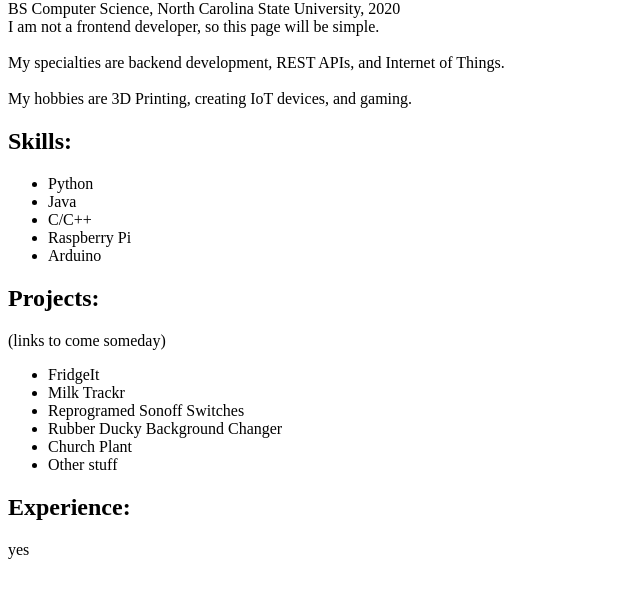
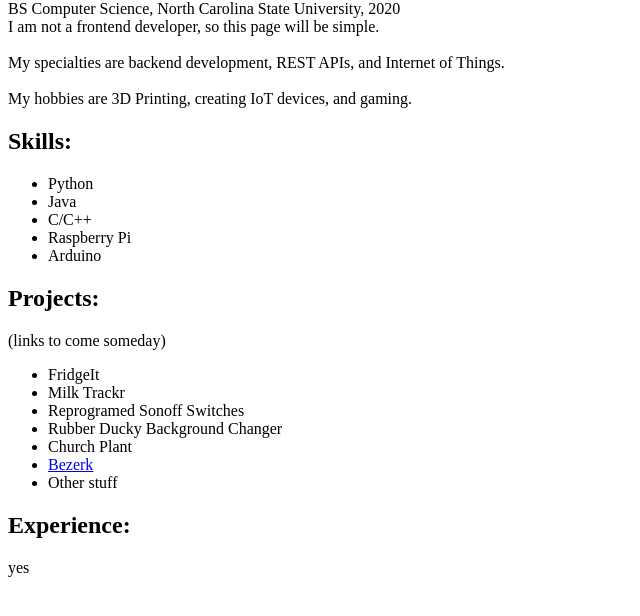
Before and after one commit to ewlahay/ewlahay.github.io, a plain HTML site: page index.html in a window 1280 px wide. Shown: the part 66-682 px from the top of the page, without its empty margins (0-640 px from the left). Drawn offline with Linux system fonts and the light colour scheme.

Commit message:
Update index.html
Add Bezerk link

```diff
--- a/index.html
+++ b/index.html
@@ -25,6 +25,7 @@
 			<li>Reprogramed Sonoff Switches</li>
 			<li>Rubber Ducky Background Changer</li>
 			<li>Church Plant</li>
+			<li><a href="/bezerk">Bezerk</a></li>
 			<li>Other stuff</li>
 		</ul>
 
```
